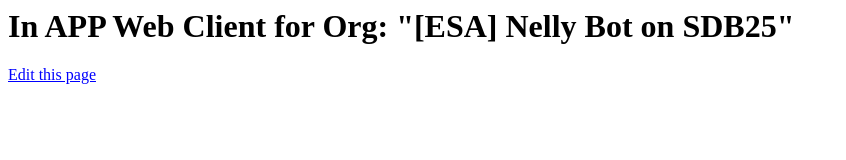
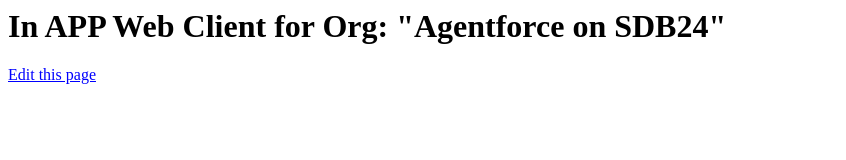
Before and after one commit to Suchithra-21/MIAW, a plain HTML site: page index.html in a window 1280 px wide. Shown: the whole page, without its empty margins (0-846 px from the left). Drawn offline with nearby package versions, Linux system fonts and the light colour scheme.

Commit message:
Update index.html

```diff
--- a/index.html
+++ b/index.html
@@ -5,7 +5,7 @@
 </head>
 <body>
 
-<h1> In APP Web Client for Org: "[ESA] Nelly Bot on SDB25"</h1>
+<h1> In APP Web Client for Org: "Agentforce on SDB24"</h1>
 <p><a id="editThisPageLink" target="_blank" style="color:blue">Edit this page</a></p>
 <script>document.getElementById('editThisPageLink').href = "https://github.com/ESW1234/esw1234.github.io/edit/master" + window.location.pathname;</script>
 <!-- <script type='text/javascript' src='https://service.force.com/asyncclient/bootstrap.js'>> -->
```
